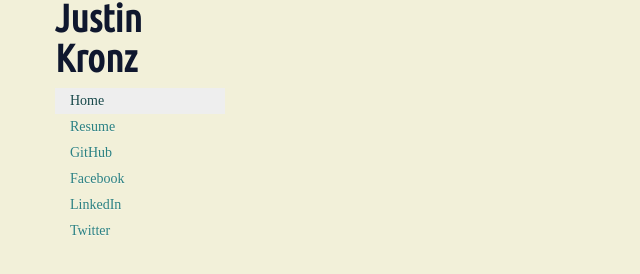
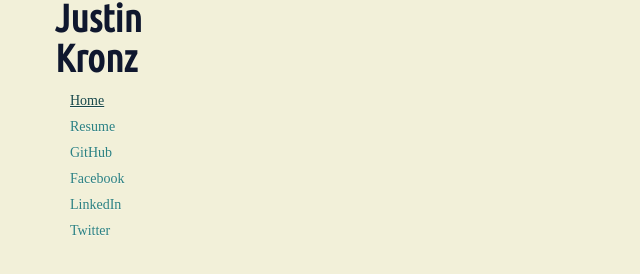
Before and after one commit to jkronz/drunkrail, a plain HTML site: page public/index.html in a window 1280 px wide. In both pictures the pointer is over the link "Home". Shown: the part 150-424 px from the top of the page, without its empty margins (0-640 px from the left). Drawn offline with Linux system fonts and the light colour scheme; a web font is replaced by a local one.

Commit message:
remove nav hover effects.

```diff
--- a/public/css/main.css
+++ b/public/css/main.css
@@ -6,3 +6,8 @@
 .resume h1 {
   display: none;
 }
+
+.nav > li > a:hover, .nav > li > a:focus {
+  background-color: transparent;
+  text-decoration: underline;
+}
```
